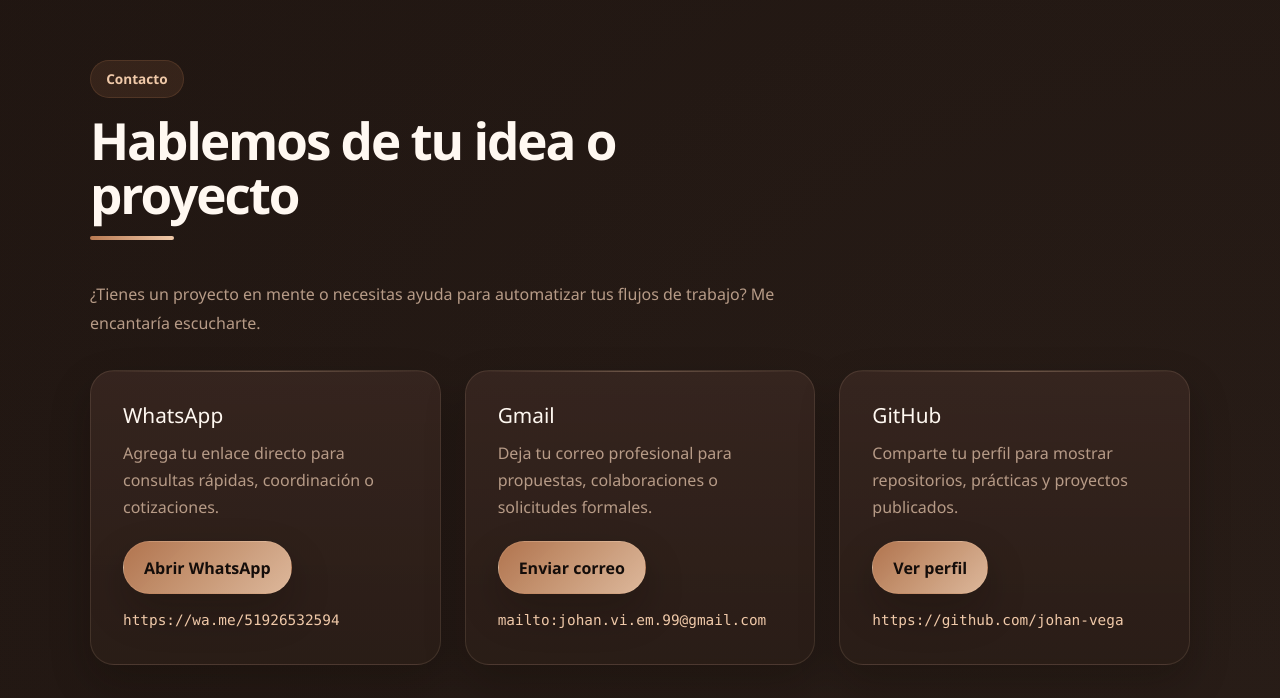
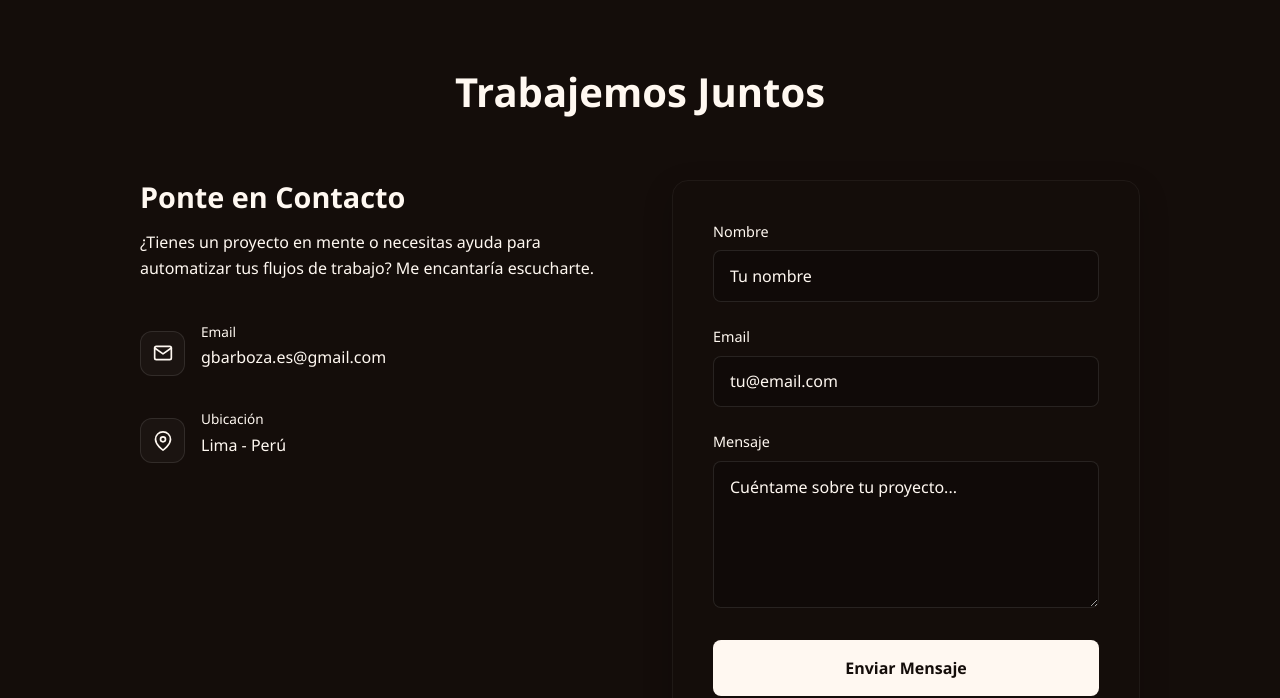
Before and after one commit to johan-vega/Portafolio-Vega, a React (Vite) app: page / in a window 1280 px wide. Shown: the part 8252-8950 px from the top of the page. Built offline with nearby package versions, Linux system fonts and the light colour scheme.

Commit message:
se usa el formulario de contactos2

```diff
--- a/src/App.jsx
+++ b/src/App.jsx
@@ -6,7 +6,7 @@ import Perfil from './components/Perfil/Perfil';
 import Habilidades from './components/Habilidades/Habilidades';
 import Proyectos from './components/Proyectos/Proyectos';
 import Servicios from './components/Servicios/Servicios';
-import Contactos from './components/Contactos/Contactos';
+import Contactos2 from './components/Contactos/Contactos2';
 import Footer from './components/Footer/Footer';
 
 function App() {
@@ -18,7 +18,7 @@ function App() {
       <Habilidades />
       <Proyectos />
       <Servicios />
-      <Contactos />
+      <Contactos2 />
       <Footer />
     </>
   )
```
